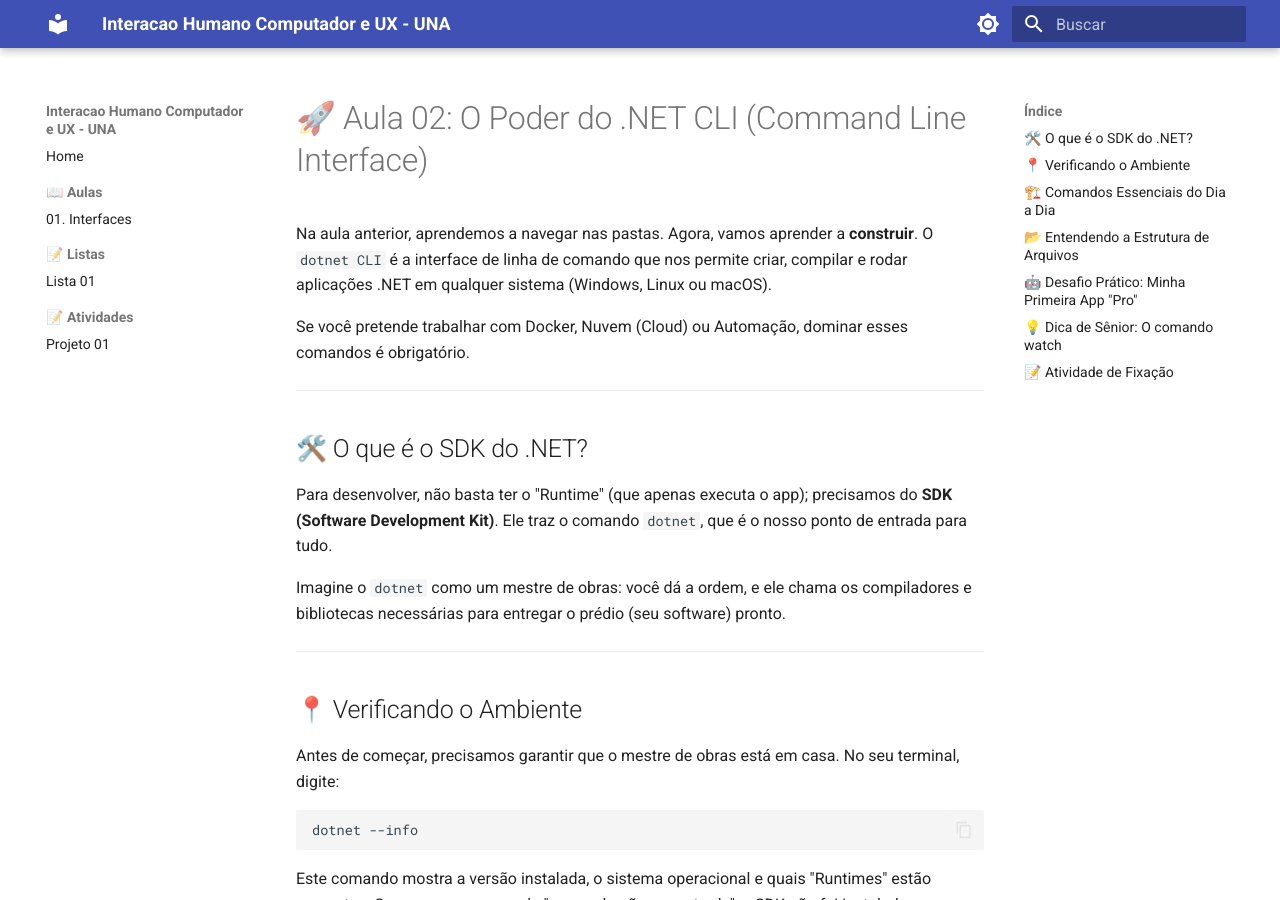
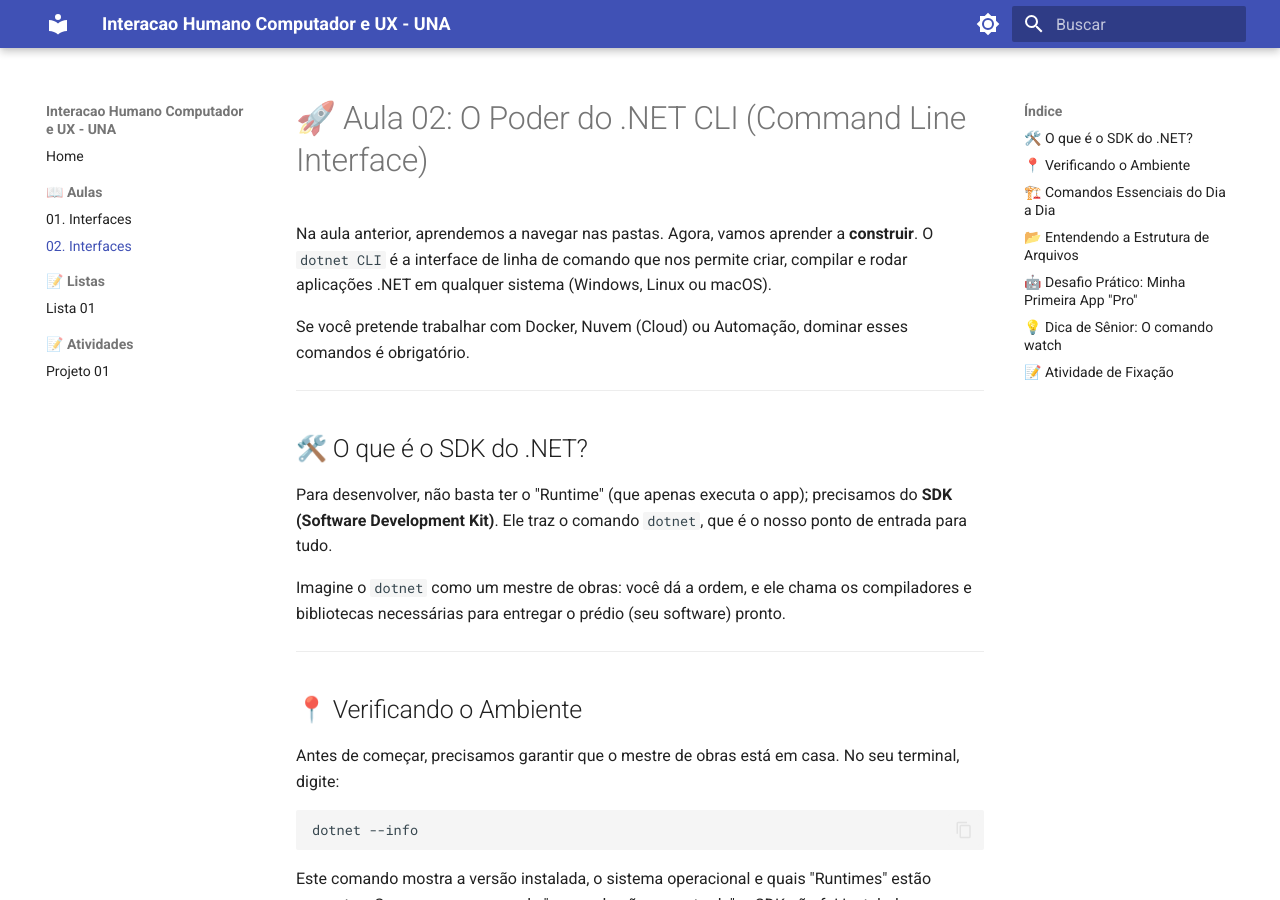
Before and after one commit to danhpaiva/una-ihcux-mkdocs-202601, an MkDocs documentation site: the page built from docs/aulas/02-interface.md, in a window 1280 px wide and 900 px high. Built offline with MkDocs 1.6.1 and Material for MkDocs 9.7.7, drawn with Linux system fonts in a browser that asks for light colours.

Commit message:
feat: add files

```diff
--- a/mkdocs.yml
+++ b/mkdocs.yml
@@ -32,6 +32,7 @@ nav:
   # - Guia do Professor: setup.md
   - 📖 Aulas:
       - 01. Interfaces: aulas/01-interface.md
+      - 02. Interfaces: aulas/02-interface.md
   - 📝 Listas:
       - Lista 01: listas/01-listas.md
   - 📝 Atividades:
```
